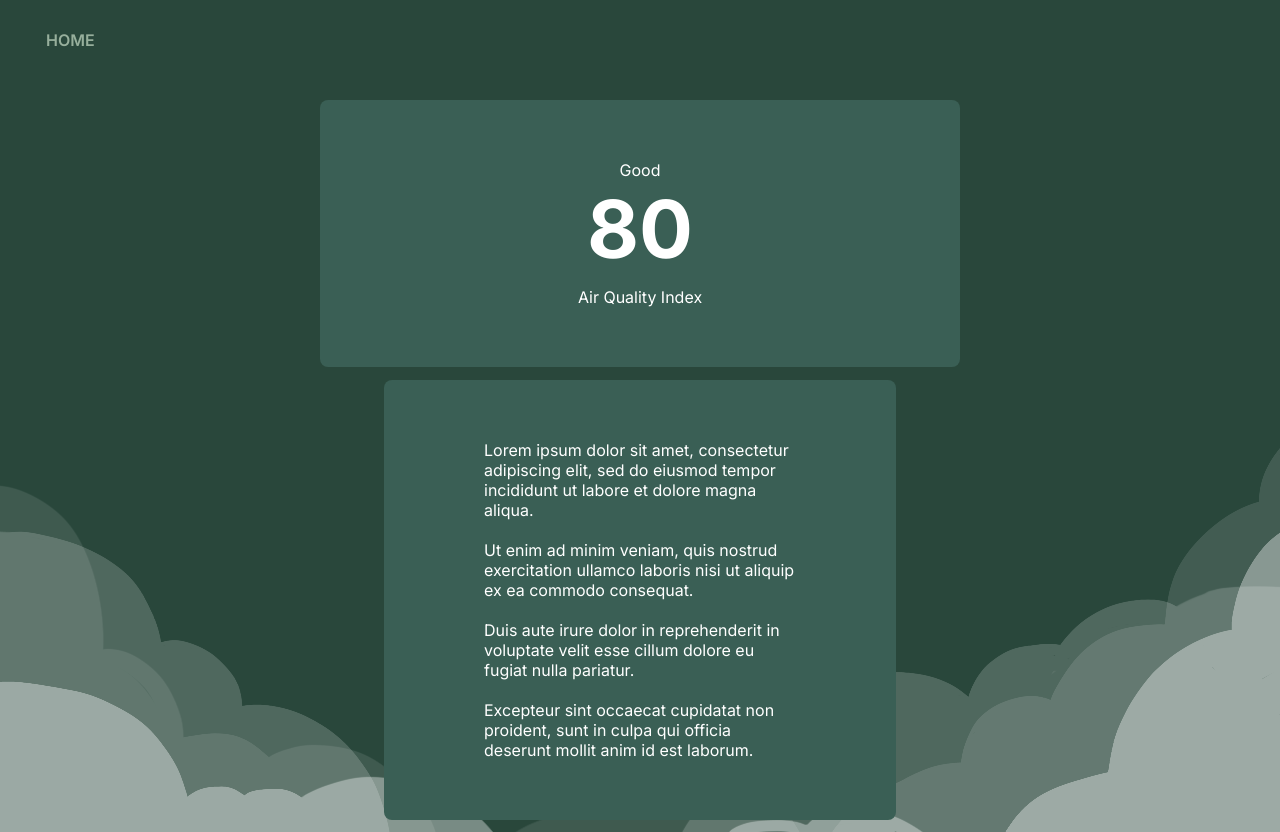
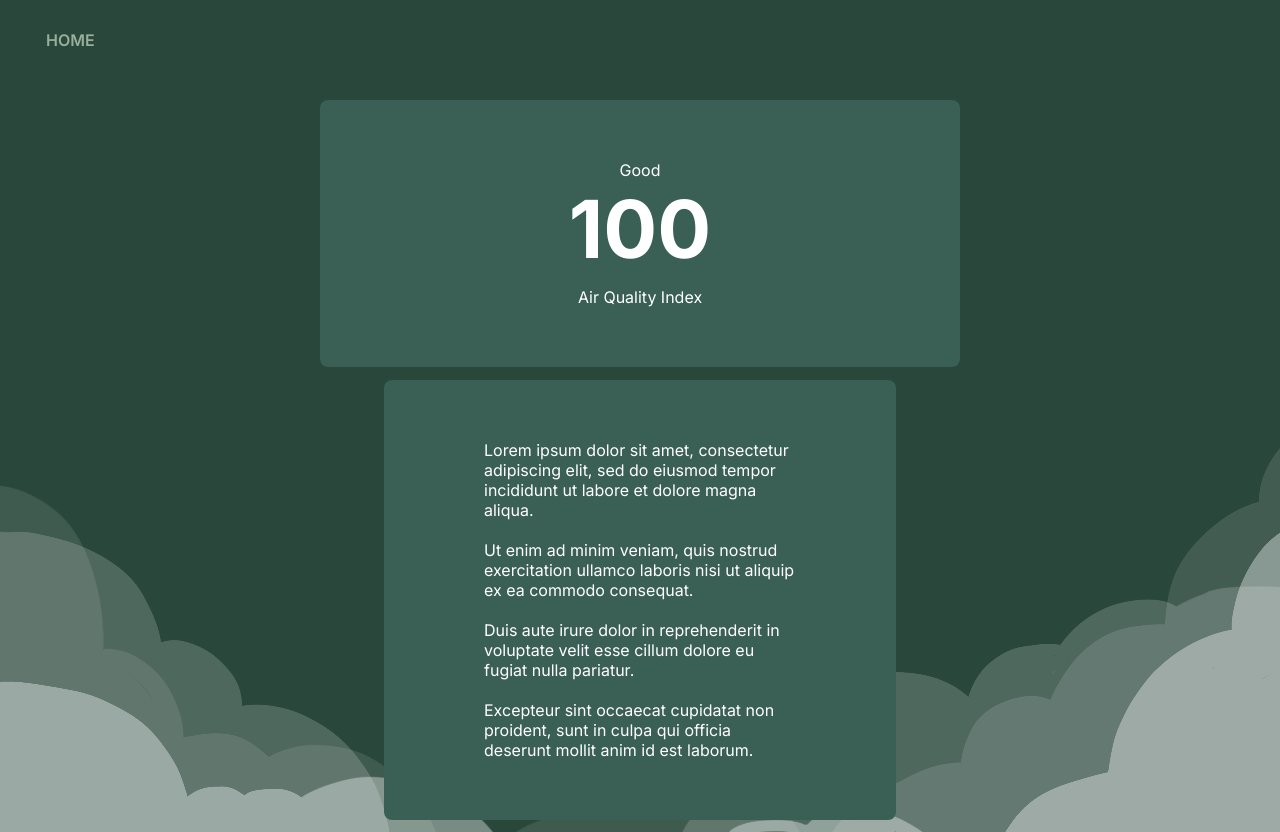
Before and after one commit to AQH-scale/AQH-scale.github.io, a website: page templates/index.html in a window 1280 px wide. Drawn offline with Linux system fonts and the light colour scheme.

Commit message:
made aqi a variable

```diff
--- a/templates/index.html
+++ b/templates/index.html
@@ -33,7 +33,16 @@
 <!-- Air Quality Index -->
 <section class="aqi">
     <p>Good</p>
-    <h1>80</h1>
+    <script>
+        function myFunction() {
+        var aqi = 100;
+        document.getElementById("aqiNum").innerHTML = aqi;
+        }
+    </script>
+    <body onload="myFunction()">
+        <h1><span id="aqiNum"></span></h1>
+    </body>
+    <!--<h1>80</h1>-->
     <p>Air Quality Index</p>
 </section>
 
```
